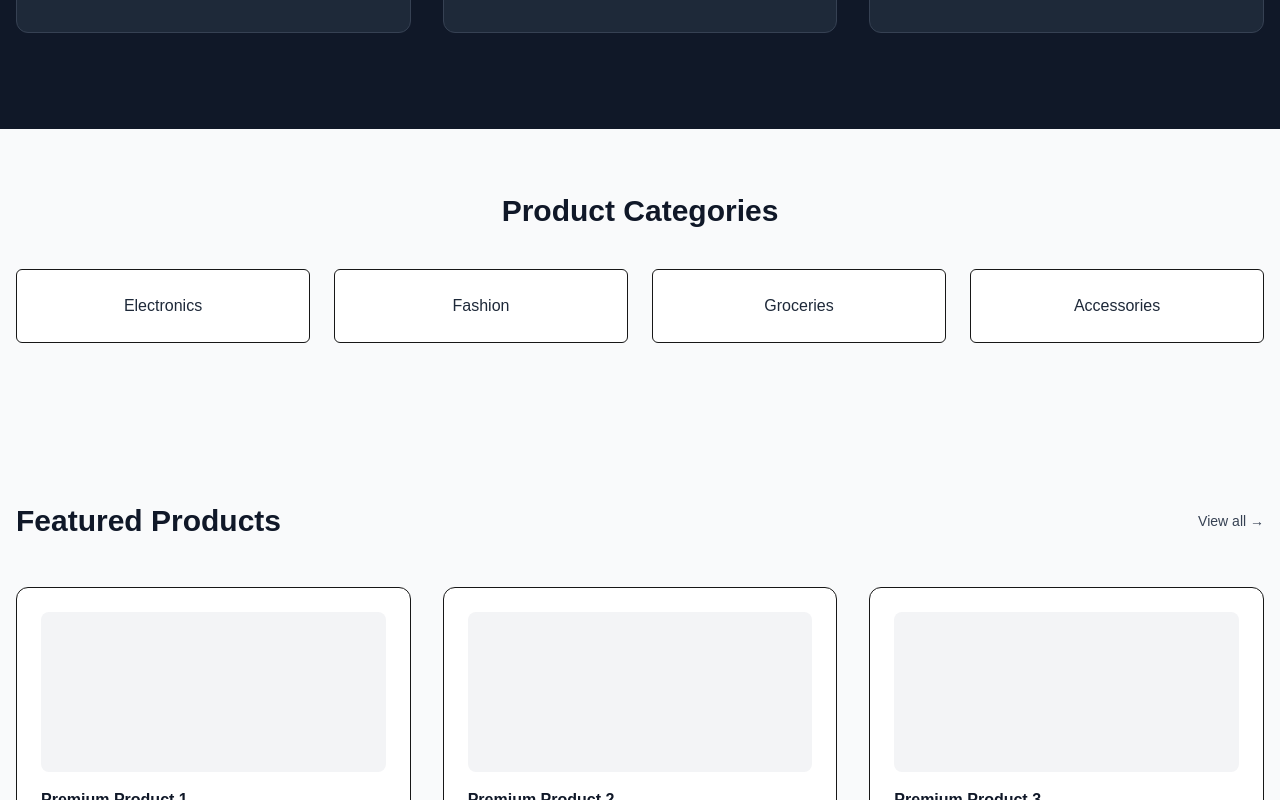
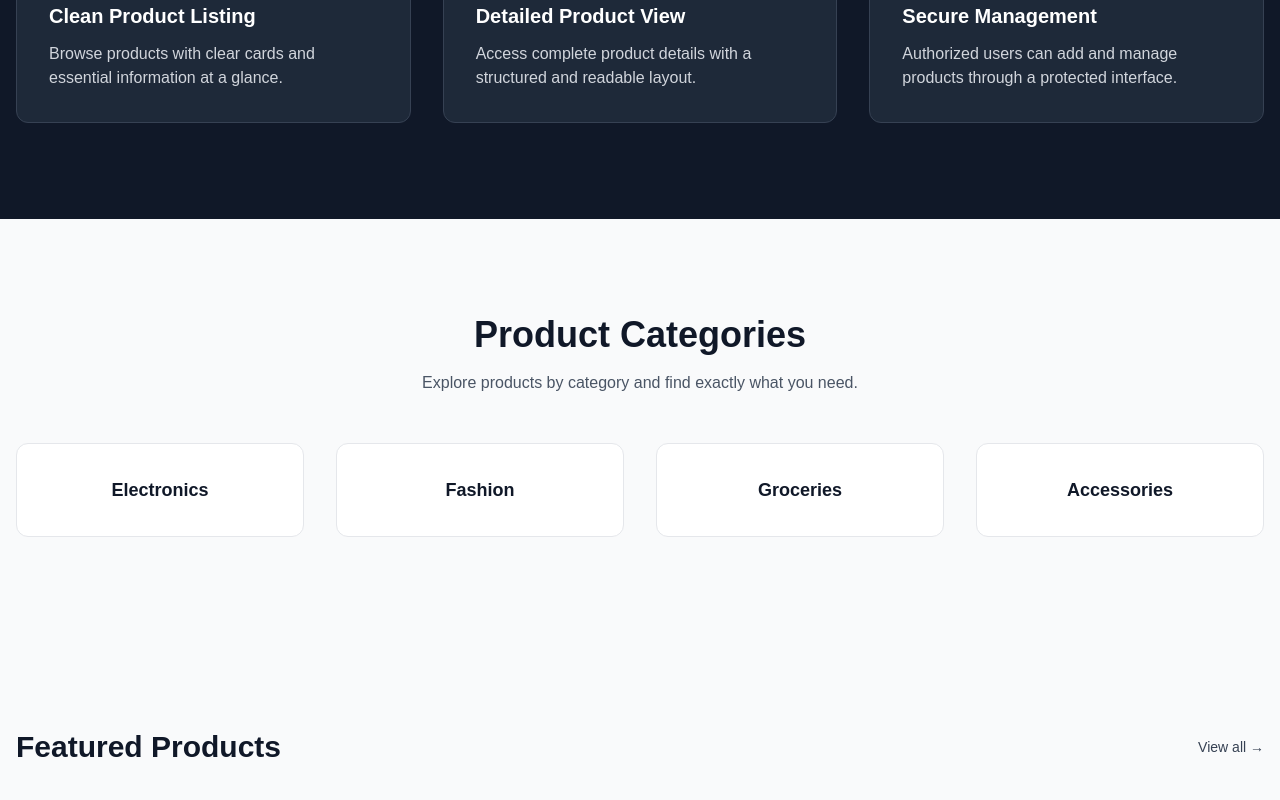
Before and after one commit to Rakibstack/minimart-project, a Next.js app: page / in a window 1280 px wide. Shown: the part 1220-2020 px from the top of the page. Built offline with nearby package versions, Linux system fonts and the light colour scheme.

Commit message:
make responsive home page

```diff
--- a/src/app/components/HeroSection.jsx
+++ b/src/app/components/HeroSection.jsx
@@ -34,7 +34,7 @@ const HeroSection = () => {
         </div>
 
         <div className="relative">
-          <div className="h-[360px] rounded-xl bg-gradient-to-br from-gray-100 to-gray-200 shadow-inner"></div>
+            <img className="rounded-xl h-full w-full" src="https://i.ibb.co.com/21Y807xY/young-couple-protection-mask-holding-multiple-paper-shopping-bag-walking-corridor-large-shopping-mal.jpg" />
         </div>
       </div>
     </section>
--- a/src/app/components/ProductCategori.jsx
+++ b/src/app/components/ProductCategori.jsx
@@ -1,14 +1,28 @@
+const categories = ["Electronics", "Fashion", "Groceries", "Accessories"];
+
 const ProductCategories = () => {
   return (
-    <section className="bg-gray-50 py-16">
-      <div className="container mx-auto px-4">
-        <h2 className="text-3xl font-bold text-center text-gray-900">
+    <section className="bg-gray-50 py-24">
+      <div className="container mx-auto px-4 text-center">
+        <h2 className="text-3xl md:text-4xl font-bold text-gray-900">
           Product Categories
         </h2>
-        <div className="mt-10 grid gap-6 md:grid-cols-4 text-center">
-          {["Electronics", "Fashion", "Groceries", "Accessories"].map((cat) => (
-            <div key={cat} className="rounded-md border bg-white p-6">
-              <p className="font-medium text-gray-800">{cat}</p>
+        <p className="mt-4 text-gray-600 max-w-2xl mx-auto">
+          Explore products by category and find exactly what you need.
+        </p>
+
+        <div className="mt-12 grid gap-8 md:grid-cols-4">
+          {categories.map((cat) => (
+            <div
+              key={cat}
+              className="group relative rounded-xl border border-gray-200 bg-white p-8 text-gray-900 transform transition hover:-translate-y-2 hover:shadow-2xl duration-300 cursor-pointer"
+            >
+              <p className="text-lg font-semibold group-hover:text-indigo-600 transition-colors duration-300">
+                {cat}
+              </p>
+
+              {/* Subtle overlay */}
+              <div className="absolute inset-0 rounded-xl bg-gray-900 opacity-0 group-hover:opacity-5 transition-opacity duration-300 pointer-events-none"></div>
             </div>
           ))}
         </div>
```
